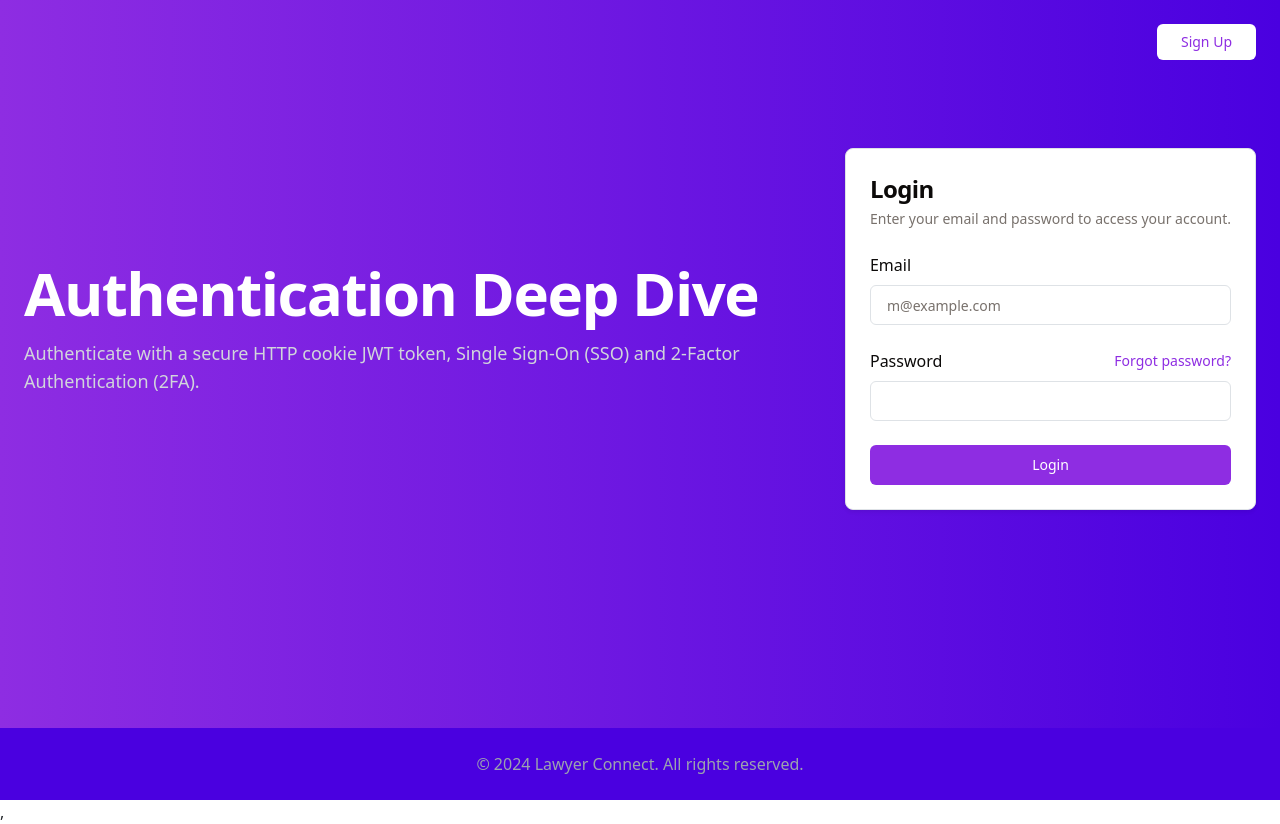
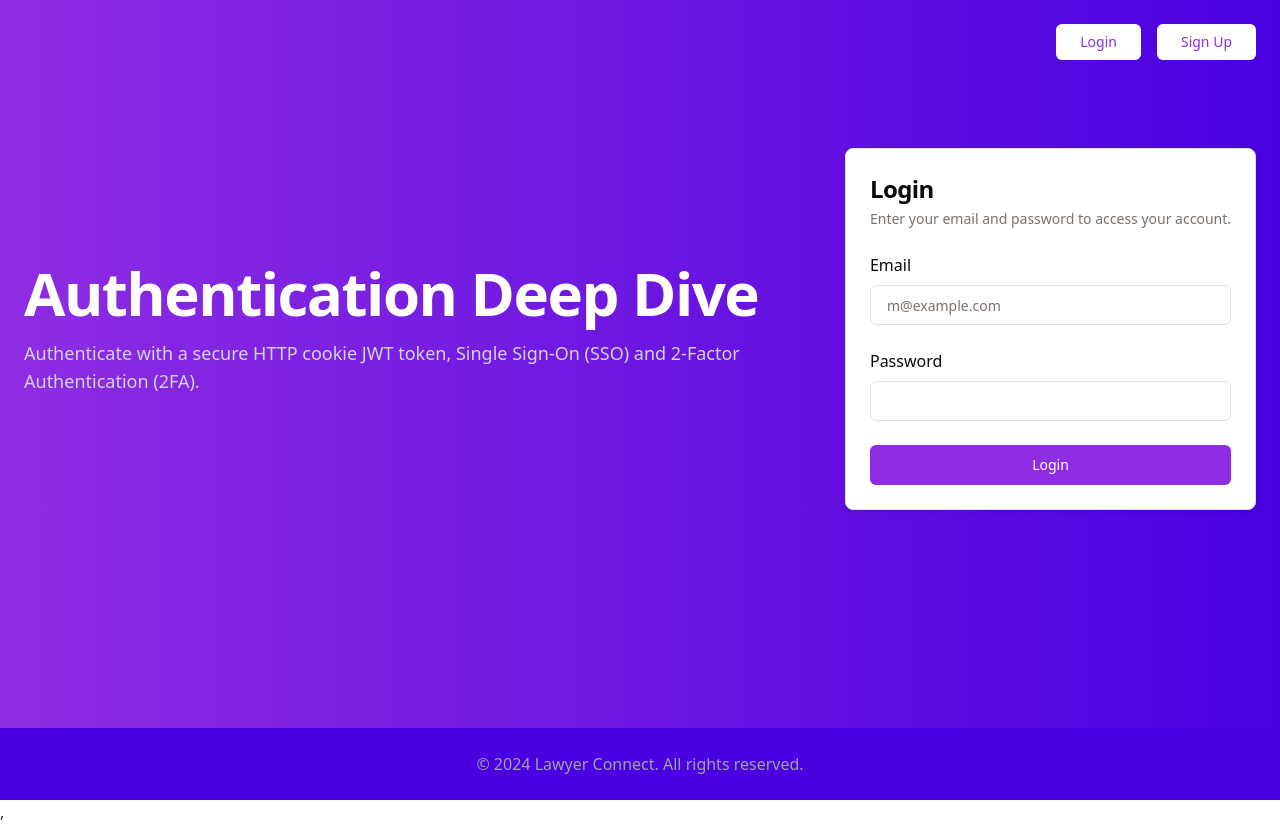
Before and after one commit to mirza-sync/mern-jwt, a React (Vite) app in the folder frontend/: page /login in a window 1280 px wide. Built offline with nearby package versions, Linux system fonts and the light colour scheme.

Commit message:
Add login states and wrap login screen with FormContainer

```diff
--- a/frontend/src/screens/LoginScreen.tsx
+++ b/frontend/src/screens/LoginScreen.tsx
@@ -4,6 +4,7 @@
 import { Card, CardHeader, CardTitle, CardDescription, CardContent, CardFooter } from "../components/ui/card"
 import { Label } from "@radix-ui/react-label"
 import { Input } from "../components/ui/input"
+import FormContainer from "../components/FormContainer"
 
 const LoginScreen = () => {
   const [email, setEmail] = useState('')
@@ -15,33 +16,7 @@
   }
 
   return (
-    <div className="flex min-h-[100dvh] flex-col bg-gradient-to-r from-[#8e2de2] to-[#4a00e0]">
-      <header className="px-4 py-6 sm:px-6 lg:px-8">
-        <div className="mx-auto flex max-w-7xl items-center justify-between">
-          <Link to="#">
-            <span className="sr-only">MERN Auth</span>
-          </Link>
-          <div className="flex items-center space-x-4">
-            <Link
-              to="#"
-              className="rounded-md bg-white px-4 py-2 text-sm font-medium text-[#8e2de2] hover:bg-gray-100"
-            >
-              Sign Up
-            </Link>
-          </div>
-        </div>
-      </header>
-      <main className="flex-1">
-        <div className="mx-auto max-w-7xl px-4 py-12 sm:px-6 lg:flex lg:items-center lg:justify-between lg:px-8 lg:py-16">
-          <div className="lg:w-0 lg:flex-1">
-            <h1 className="text-4xl font-bold tracking-tight text-white sm:text-5xl md:text-6xl">
-              Authentication Deep Dive
-            </h1>
-            <p className="mt-3 max-w-3xl text-lg text-gray-300">
-              Authenticate with a secure HTTP cookie JWT token, Single Sign-On (SSO) and 2-Factor Authentication (2FA).
-            </p>
-          </div>
-          <div className="mt-8 lg:mt-0 lg:w-auto">
+    <FormContainer>
       <Card className="w-full max-w-md">
         <CardHeader className="space-y-1">
           <CardTitle className="text-2xl">Login</CardTitle>
@@ -50,31 +25,18 @@
         <CardContent className="grid gap-4">
           <div className="grid gap-2">
             <Label htmlFor="email">Email</Label>
-                  <Input id="email" type="email" placeholder="m@example.com" />
+            <Input id="email" type="email" placeholder="m@example.com" value={email} onChange={(e) => setEmail(e.target.value)} />
           </div>
           <div className="grid gap-2">
-                  <div className="flex items-center justify-between">
             <Label htmlFor="password">Password</Label>
-                    <Link to="#" className="text-sm font-medium text-[#8e2de2] hover:underline">
-                      Forgot password?
-                    </Link>
-                  </div>
-                  <Input id="password" type="password" />
+            <Input id="password" type="password" value={password} onChange={(e) => setPassword(e.target.value)} />
           </div>
         </CardContent>
         <CardFooter>
           <Button className="w-full bg-[#8e2de2] text-white hover:bg-[#7c25c9]">Login</Button>
         </CardFooter>
       </Card>
-          </div>
-        </div>
-      </main>
-      <footer className="bg-[#4a00e0] py-6 px-4 sm:px-6 lg:px-8">
-        <div className="mx-auto max-w-7xl text-center text-gray-400">
-          <p>&copy; 2024 Lawyer Connect. All rights reserved.</p>
-        </div>
-      </footer>
-    </div>
+    </FormContainer>
   )
 }
 
```
Lines whose indentation alone changed are shown as unchanged.
